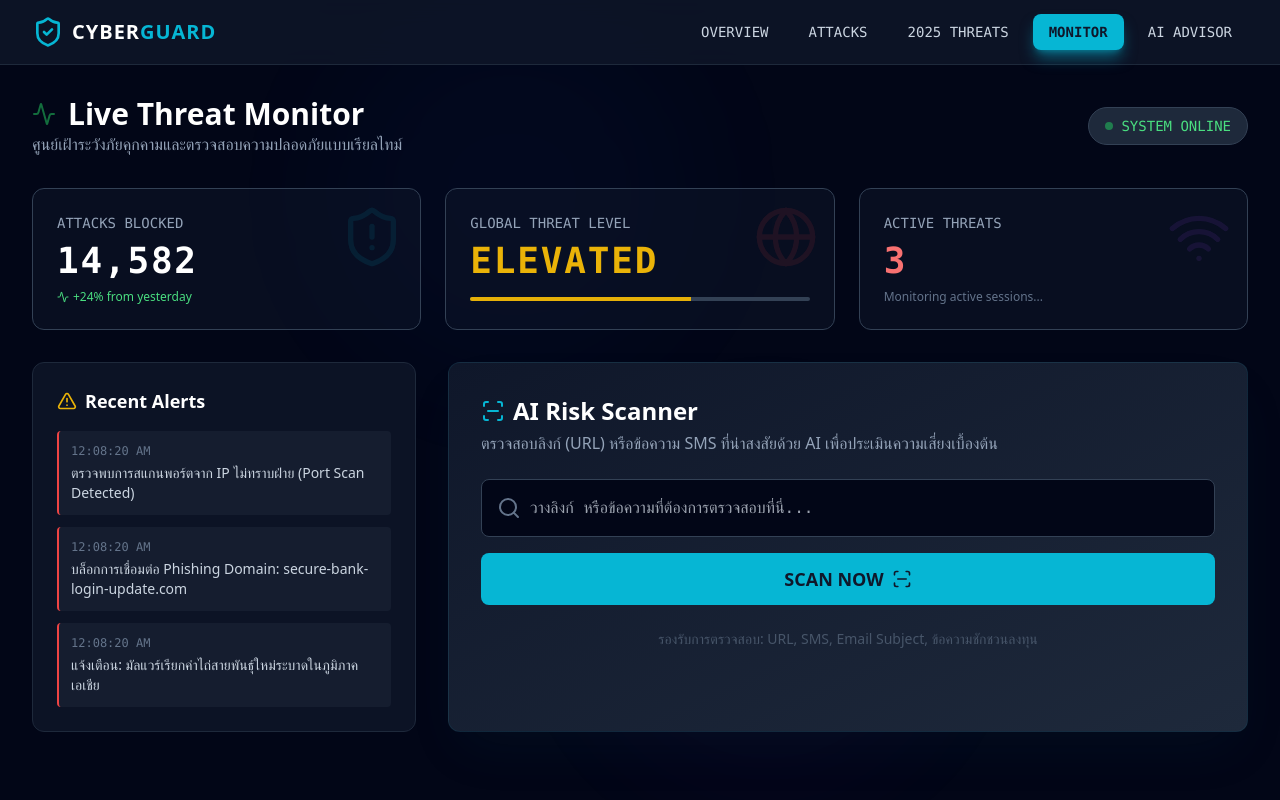
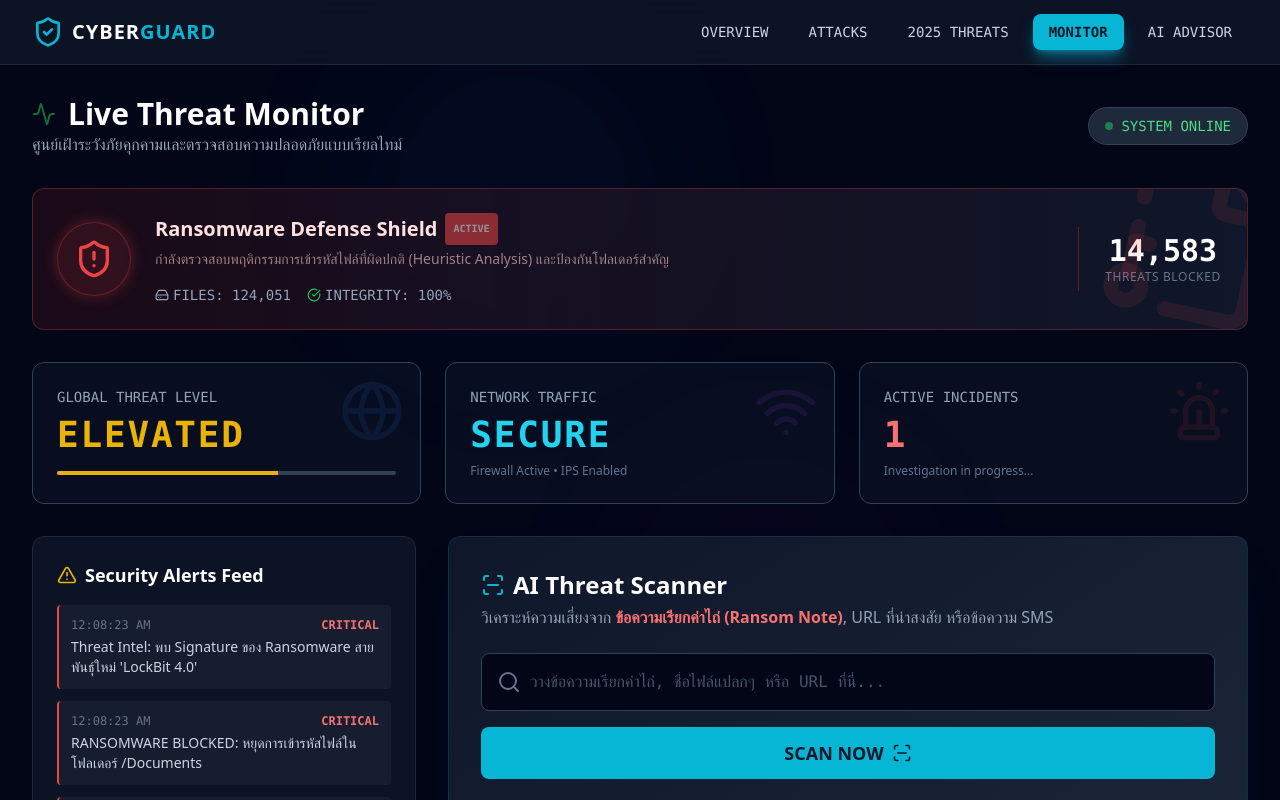
Before and after one commit to Redevbionet/cyberaware2025, a React (Vite) app: page / in a window 1280 px wide. Both pictures are taken after a click on the button "MONITOR". Shown: the top 800 px of the page. Built offline with nearby package versions, Linux system fonts and the light colour scheme.

Commit message:
Add files via upload
Signed-off-by: So-luf <132810911+Soluf-th@users.noreply.github.com>

```diff
--- a/components/CyberChat.tsx
+++ b/components/CyberChat.tsx
@@ -1,5 +1,5 @@
 import React, { useState, useRef, useEffect } from 'react';
-import { Send, Bot, User, Loader2 } from 'lucide-react';
+import { Send, Bot, User } from 'lucide-react';
 import { ChatMessage } from '../types';
 import { sendMessageToGemini } from '../services/geminiService';
 
@@ -97,10 +97,17 @@ const CyberChat: React.FC = () => {
           </div>
         ))}
         {isLoading && (
-          <div className="flex justify-start">
-            <div className="bg-slate-700 p-3 rounded-lg rounded-bl-none border border-slate-600 flex items-center space-x-2">
-              <Loader2 className="w-4 h-4 animate-spin text-cyber-accent" />
-              <span className="text-sm text-slate-300">กำลังประมวลผล...</span>
+          <div className="flex justify-start animate-fade-in">
+             <div className="bg-slate-700/80 p-4 rounded-lg rounded-bl-none border border-slate-600 flex items-center gap-4 min-w-[140px]">
+               <Bot size={20} className="text-cyber-accent animate-pulse" />
+               <div className="flex flex-col gap-1">
+                 <div className="flex space-x-1">
+                    <div className="w-2 h-2 bg-cyber-accent rounded-full animate-bounce [animation-delay:-0.3s]"></div>
+                    <div className="w-2 h-2 bg-cyber-accent rounded-full animate-bounce [animation-delay:-0.15s]"></div>
+                    <div className="w-2 h-2 bg-cyber-accent rounded-full animate-bounce"></div>
+                 </div>
+                 <span className="text-[10px] text-slate-400 font-mono tracking-wider">AI IS ANALYZING...</span>
+               </div>
             </div>
           </div>
         )}
--- a/components/SystemMonitor.tsx
+++ b/components/SystemMonitor.tsx
@@ -8,24 +8,31 @@ import {
   CheckCircle,
   XCircle,
   Search,
-  Wifi
+  Wifi,
+  FileKey,
+  HardDrive,
+  Siren,
+  Eye,
+  Info
 } from 'lucide-react';
 import { sendMessageToGemini } from '../services/geminiService';
+import { ATTACK_TYPES } from '../constants';
 
 const MOCK_ALERTS = [
+  "RANSOMWARE BLOCKED: หยุดการเข้ารหัสไฟล์ในโฟลเดอร์ /Documents",
+  "Decoy File Triggered: ตรวจพบความพยายามแก้ไขไฟล์ล่อ (Honeypot)",
   "ตรวจพบการสแกนพอร์ตจาก IP ไม่ทราบฝ่าย (Port Scan Detected)",
+  "แจ้งเตือน: พบไฟล์นามสกุล .encrypted ผิดปกติ 50 ไฟล์",
   "บล็อกการเชื่อมต่อ Phishing Domain: secure-bank-login-update.com",
-  "แจ้งเตือน: มัลแวร์เรียกค่าไถ่สายพันธุ์ใหม่ระบาดในภูมิภาคเอเชีย",
-  "ตรวจพบความพยายาม Login ผิดพลาดเกินกำหนด (Brute Force Attempt)",
-  "อัปเดตฐานข้อมูลไวรัส: เพิ่ม Signature ใหม่ 1,024 รายการ",
-  "แจ้งเตือน: อีเมลปลอมแปลง (Spoofing) อ้างเป็นหน่วยงานรัฐ",
-  "ตรวจพบ Traffic ผิดปกติในเครือข่ายย่อย (DDoS Signature)"
+  "Threat Intel: พบ Signature ของ Ransomware สายพันธุ์ใหม่ 'LockBit 4.0'",
+  "System: ทำการสำรองข้อมูลอัตโนมัติ (Shadow Copy Protection) สำเร็จ"
 ];
 
 const SystemMonitor: React.FC = () => {
   const [blockedCount, setBlockedCount] = useState(14582);
-  const [activeThreats, setActiveThreats] = useState(3);
-  const [alerts, setAlerts] = useState<string[]>(MOCK_ALERTS.slice(0, 3));
+  const [filesMonitored, setFilesMonitored] = useState(124050);
+  const [activeThreats, setActiveThreats] = useState(1);
+  const [alerts, setAlerts] = useState<string[]>(MOCK_ALERTS.slice(0, 4));
 
   // Scanner State
   const [scanInput, setScanInput] = useState('');
@@ -35,12 +42,13 @@ const SystemMonitor: React.FC = () => {
   // Simulation Effects
   useEffect(() => {
     const interval = setInterval(() => {
-      // Increment blocked count randomly
-      setBlockedCount(prev => prev + Math.floor(Math.random() * 5));
+      // Increment stats
+      setBlockedCount(prev => prev + Math.floor(Math.random() * 2));
+      setFilesMonitored(prev => prev + Math.floor(Math.random() * 15));
 
       // Randomly update active threats
-      if (Math.random() > 0.7) {
-        setActiveThreats(prev => Math.max(0, Math.min(10, prev + (Math.random() > 0.5 ? 1 : -1))));
+      if (Math.random() > 0.8) {
+        setActiveThreats(prev => Math.max(0, Math.min(5, prev + (Math.random() > 0.5 ? 1 : -1))));
       }
 
       // Add new random alert
@@ -48,7 +56,7 @@ const SystemMonitor: React.FC = () => {
         const newAlert = MOCK_ALERTS[Math.floor(Math.random() * MOCK_ALERTS.length)];
         setAlerts(prev => [newAlert, ...prev].slice(0, 5));
       }
-    }, 3000);
+    }, 2500);
 
     return () => clearInterval(interval);
   }, []);
@@ -61,13 +69,13 @@ const SystemMonitor: React.FC = () => {
 
     try {
       const prompt = `
-        ทำหน้าที่เป็นระบบสแกนความปลอดภัย (Security Scanner)
-        วิเคราะห์ข้อความหรือ URL ต่อไปนี้: "${scanInput}"
+        ทำหน้าที่เป็นระบบสแกนความปลอดภัย (Security Scanner) เน้นตรวจจับ Ransomware และ Phishing
+        วิเคราะห์ข้อความ, ข้อความเรียกค่าไถ่ (Ransom Note), หรือ URL ต่อไปนี้: "${scanInput}"
 
         ให้ตอบกลับในรูปแบบ JSON เท่านั้น โดยมีโครงสร้างดังนี้:
         {
-          "safe": boolean, (true ถ้าดูปลอดภัย, false ถ้าดูมีความเสี่ยงหรือเป็น phishing/scam)
-          "message": "คำอธิบายสั้นๆ ภาษาไทย ไม่เกิน 2 บรรทัด"
+          "safe": boolean, (true ถ้าดูปลอดภัย, false ถ้าดูมีความเสี่ยง, เป็นไฟล์นามสกุลอันตราย หรือข้อความเรียกค่าไถ่)
+          "message": "คำอธิบายสั้นๆ ภาษาไทย เน้นบอกว่าเป็น Ransomware สายพันธุ์ไหนถ้าพอจะระบุได้"
         }
         ถ้าไม่แน่ใจให้ตอบตามความน่าจะเป็น
       `;
@@ -114,26 +122,39 @@ const SystemMonitor: React.FC = () => {
         </div>
       </div>
 
+      {/* Ransomware Special Panel */}
+      <div className="bg-gradient-to-r from-red-900/20 to-slate-900 border border-red-500/30 p-6 rounded-xl flex flex-col md:flex-row items-center gap-6 relative overflow-hidden">
+        <div className="absolute -right-10 -top-10 text-red-500/10 rotate-12">
+           <FileKey size={180} />
+        </div>
+        <div className="p-4 bg-red-500/10 rounded-full border border-red-500/30 shadow-[0_0_15px_rgba(239,68,68,0.3)]">
+           <ShieldAlert size={40} className="text-red-500" />
+        </div>
+        <div className="flex-1 z-10">
+           <h3 className="text-xl font-bold text-red-100 flex items-center gap-2">
+             Ransomware Defense Shield <span className="px-2 py-0.5 rounded text-[10px] bg-red-500 text-white font-mono animate-pulse">ACTIVE</span>
+           </h3>
+           <p className="text-red-200/60 text-sm mt-1">
+             กำลังตรวจสอบพฤติกรรมการเข้ารหัสไฟล์ที่ผิดปกติ (Heuristic Analysis) และป้องกันโฟลเดอร์สำคัญ
+           </p>
+           <div className="mt-4 flex items-center gap-4 text-sm font-mono text-slate-400">
+              <span className="flex items-center gap-1"><HardDrive size={14} /> FILES: {filesMonitored.toLocaleString()}</span>
+              <span className="flex items-center gap-1"><CheckCircle size={14} className="text-green-500" /> INTEGRITY: 100%</span>
+           </div>
+        </div>
+        <div className="hidden md:block w-px h-16 bg-red-500/30"></div>
+        <div className="flex flex-col items-center min-w-[120px]">
+           <span className="text-3xl font-bold text-white font-mono">{blockedCount.toLocaleString()}</span>
+           <span className="text-xs text-slate-500 uppercase tracking-wider">Threats Blocked</span>
+        </div>
+      </div>
+
       {/* Stats Grid */}
       <div className="grid grid-cols-1 md:grid-cols-3 gap-6">
         {/* Card 1 */}
         <div className="bg-slate-900/50 border border-slate-700 p-6 rounded-xl relative overflow-hidden group">
-          <div className="absolute top-0 right-0 p-4 opacity-10 group-hover:opacity-20 transition-opacity">
-            <ShieldAlert size={64} className="text-cyber-accent" />
-          </div>
-          <h3 className="text-slate-400 text-sm font-mono mb-2">ATTACKS BLOCKED</h3>
-          <div className="text-4xl font-bold text-white font-mono tracking-wider">
-            {blockedCount.toLocaleString()}
-          </div>
-          <p className="text-xs text-green-400 mt-2 flex items-center gap-1">
-            <Activity size={12} /> +24% from yesterday
-          </p>
-        </div>
-
-        {/* Card 2 */}
-        <div className="bg-slate-900/50 border border-slate-700 p-6 rounded-xl relative overflow-hidden group">
            <div className="absolute top-0 right-0 p-4 opacity-10 group-hover:opacity-20 transition-opacity">
-            <Globe size={64} className="text-red-500" />
+            <Globe size={64} className="text-blue-500" />
           </div>
           <h3 className="text-slate-400 text-sm font-mono mb-2">GLOBAL THREAT LEVEL</h3>
           <div className="text-4xl font-bold text-yellow-500 font-mono tracking-wider">
@@ -144,17 +165,31 @@ const SystemMonitor: React.FC = () => {
           </div>
         </div>
 
-        {/* Card 3 */}
+        {/* Card 2 */}
         <div className="bg-slate-900/50 border border-slate-700 p-6 rounded-xl relative overflow-hidden group">
            <div className="absolute top-0 right-0 p-4 opacity-10 group-hover:opacity-20 transition-opacity">
             <Wifi size={64} className="text-purple-500" />
           </div>
-          <h3 className="text-slate-400 text-sm font-mono mb-2">ACTIVE THREATS</h3>
+          <h3 className="text-slate-400 text-sm font-mono mb-2">NETWORK TRAFFIC</h3>
+          <div className="text-4xl font-bold text-cyan-400 font-mono tracking-wider">
+            SECURE
+          </div>
+          <p className="text-xs text-slate-500 mt-2">
+            Firewall Active • IPS Enabled
+          </p>
+        </div>
+
+         {/* Card 3 */}
+         <div className="bg-slate-900/50 border border-slate-700 p-6 rounded-xl relative overflow-hidden group">
+           <div className="absolute top-0 right-0 p-4 opacity-10 group-hover:opacity-20 transition-opacity">
+            <Siren size={64} className="text-red-500" />
+          </div>
+          <h3 className="text-slate-400 text-sm font-mono mb-2">ACTIVE INCIDENTS</h3>
           <div className="text-4xl font-bold text-red-400 font-mono tracking-wider">
             {activeThreats}
           </div>
           <p className="text-xs text-slate-500 mt-2">
-            Monitoring active sessions...
+            Investigation in progress...
           </p>
         </div>
       </div>
@@ -165,13 +200,14 @@ const SystemMonitor: React.FC = () => {
         <div className="lg:col-span-1 bg-slate-900/80 border border-slate-800 rounded-xl p-6 h-full flex flex-col">
           <h3 className="text-lg font-bold text-white mb-4 flex items-center gap-2">
             <AlertTriangle size={20} className="text-yellow-500" />
-            Recent Alerts
+            Security Alerts Feed
           </h3>
           <div className="flex-1 space-y-3 overflow-hidden">
             {alerts.map((alert, index) => (
-              <div key={index} className="p-3 bg-slate-800/50 border-l-2 border-red-500 rounded text-sm text-slate-300 animate-fade-in">
-                <span className="text-xs text-slate-500 block mb-1 font-mono">
+              <div key={index} className="p-3 bg-slate-800/50 border-l-2 border-red-500 rounded text-sm text-slate-300 animate-fade-in hover:bg-slate-800 transition-colors">
+                <span className="text-xs text-slate-500 block mb-1 font-mono flex justify-between">
                   {new Date().toLocaleTimeString()}
+                  <span className="text-red-400 font-bold">CRITICAL</span>
                 </span>
                 {alert}
               </div>
@@ -183,10 +219,10 @@ const SystemMonitor: React.FC = () => {
         <div className="lg:col-span-2 bg-gradient-to-br from-slate-900 to-slate-800 border border-cyan-900/30 rounded-xl p-8 shadow-2xl shadow-cyan-900/10">
           <div className="mb-6">
             <h3 className="text-2xl font-bold text-white flex items-center gap-2">
-              <ScanLine className="text-cyber-accent" /> AI Risk Scanner
+              <ScanLine className="text-cyber-accent" /> AI Threat Scanner
             </h3>
             <p className="text-slate-400 mt-1">
-              ตรวจสอบลิงก์ (URL) หรือข้อความ SMS ที่น่าสงสัยด้วย AI เพื่อประเมินความเสี่ยงเบื้องต้น
+              วิเคราะห์ความเสี่ยงจาก <span className="text-red-400 font-bold">ข้อความเรียกค่าไถ่ (Ransom Note)</span>, URL ที่น่าสงสัย หรือข้อความ SMS
             </p>
           </div>
 
@@ -199,8 +235,8 @@ const SystemMonitor: React.FC = () => {
                 type="text"
                 value={scanInput}
                 onChange={(e) => setScanInput(e.target.value)}
-                placeholder="วางลิงก์ หรือข้อความที่ต้องการตรวจสอบที่นี่..."
-                className="w-full bg-slate-950 border border-slate-700 text-white rounded-lg py-4 pl-12 pr-4 focus:ring-2 focus:ring-cyber-accent focus:border-transparent transition-all font-mono"
+                placeholder='วางข้อความเรียกค่าไถ่, ชื่อไฟล์แปลกๆ หรือ URL ที่นี่...'
+                className="w-full bg-slate-950 border border-slate-700 text-white rounded-lg py-4 pl-12 pr-4 focus:ring-2 focus:ring-cyber-accent focus:border-transparent transition-all font-mono placeholder-slate-600"
               />
             </div>
 
@@ -214,7 +250,7 @@ const SystemMonitor: React.FC = () => {
               }`}
             >
               {isScanning ? (
-                <>Analyzing...</>
+                <>Analyzing Artifacts...</>
               ) : (
                 <>SCAN NOW <ScanLine size={20} /></>
               )}
@@ -238,13 +274,13 @@ const SystemMonitor: React.FC = () => {
                   <h4 className={`text-lg font-bold mb-1 ${
                     scanResult.safe ? 'text-green-400' : 'text-red-400'
                   }`}>
-                    {scanResult.safe ? 'Low Risk Detected' : 'High Risk Detected'}
+                    {scanResult.safe ? 'Analysis: Low Risk' : 'Analysis: High Risk Detected'}
                   </h4>
                   <p className="text-slate-200">
                     {scanResult.message}
                   </p>
                   <div className="mt-3 text-xs text-slate-500 font-mono">
-                    Analysis provided by AI. Always verify with official sources.
+                    Analysis provided by CyberGuard AI. Always isolate infected systems immediately.
                   </div>
                 </div>
               </div>
@@ -252,10 +288,35 @@ const SystemMonitor: React.FC = () => {
           )}
 
           {!scanResult && !isScanning && (
-            <div className="mt-6 text-center text-slate-600 text-sm">
-              <p>รองรับการตรวจสอบ: URL, SMS, Email Subject, ข้อความชักชวนลงทุน</p>
+            <div className="mt-6 flex flex-wrap gap-2 justify-center">
+               <span className="px-3 py-1 bg-slate-800 rounded-full text-xs text-slate-400 border border-slate-700">รองรับ: Ransom Notes</span>
+               <span className="px-3 py-1 bg-slate-800 rounded-full text-xs text-slate-400 border border-slate-700">Phishing URLs</span>
+               <span className="px-3 py-1 bg-slate-800 rounded-full text-xs text-slate-400 border border-slate-700">Suspicious File Extensions</span>
             </div>
           )}
+        </div>
+      </div>
+
+       {/* Active Monitoring Definitions */}
+       <div className="bg-slate-900/50 border border-slate-800 rounded-xl p-6">
+        <h3 className="text-xl font-bold text-white mb-4 flex items-center gap-2">
+          <Eye size={24} className="text-cyan-400" /> Active Monitoring Rules
+        </h3>
+        <p className="text-slate-400 text-sm mb-6">
+           ระบบกำลังตรวจสอบพฤติกรรมที่เข้าข่ายภัยคุกคามดังต่อไปนี้ (Signature-based Detection):
+        </p>
+        <div className="grid grid-cols-1 md:grid-cols-2 lg:grid-cols-3 gap-4">
+          {ATTACK_TYPES.map((type, index) => (
+             <div key={index} className="flex items-start gap-3 p-3 rounded-lg hover:bg-slate-800/80 transition-colors border border-transparent hover:border-slate-700">
+                <div className="mt-1">
+                   <type.icon size={20} className={type.color} />
+                </div>
+                <div>
+                   <h4 className="font-bold text-slate-200 text-sm">{type.title}</h4>
+                   <p className="text-xs text-slate-500 mt-1 line-clamp-2">{type.description}</p>
+                </div>
+             </div>
+          ))}
         </div>
       </div>
     </div>
```
